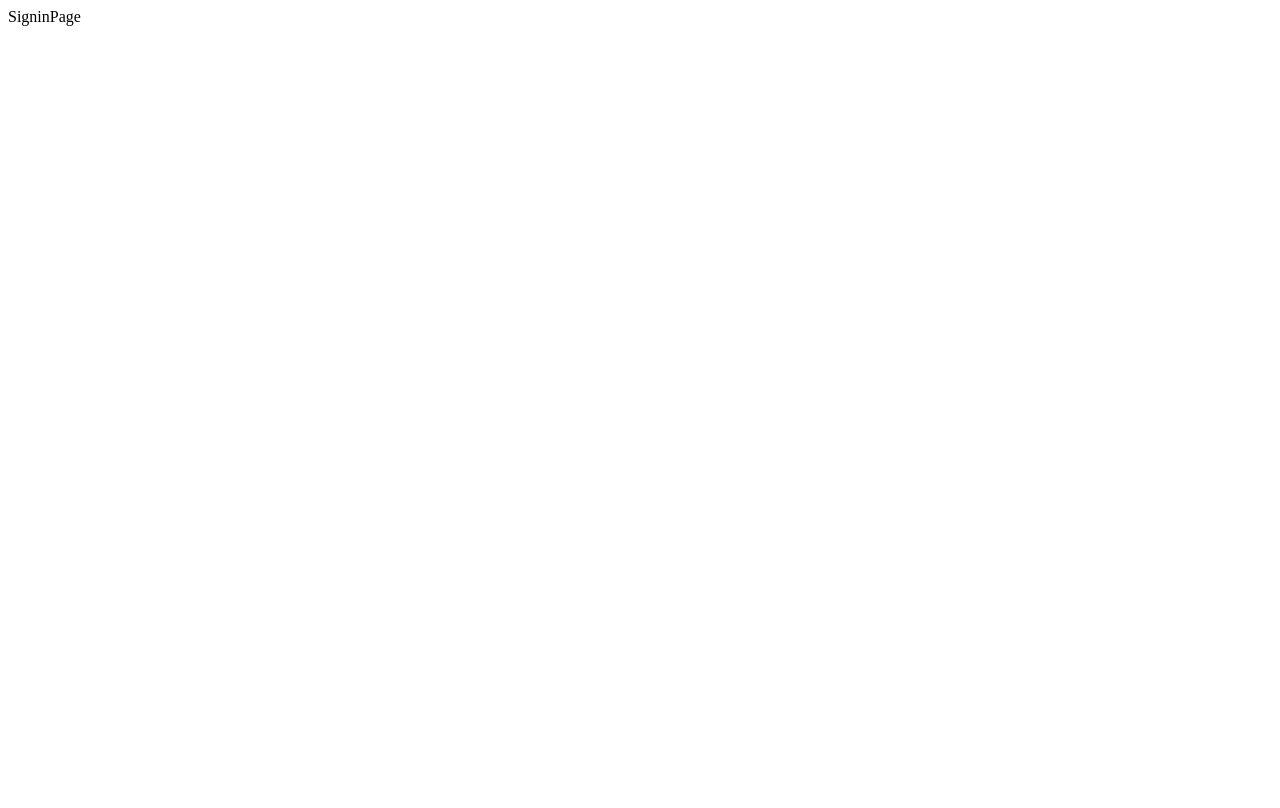
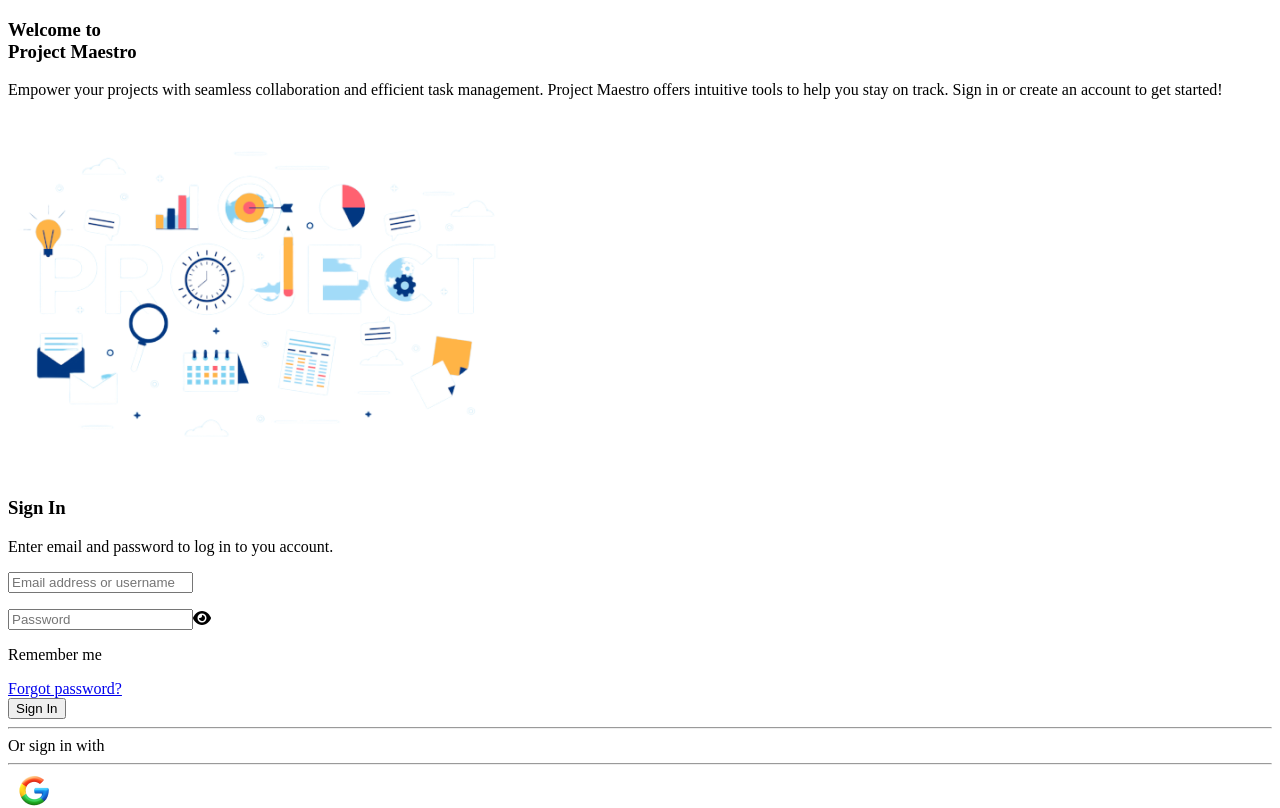
Before and after one commit to swaraj150/Project-Management, a React (Vite) app in the folder client/: page /sign-in in a window 1280 px wide. Shown: the top 808 px of the page. Built offline with nearby package versions, Linux system fonts and the light colour scheme.

Commit message:
added sign in page

```diff
--- a/client/src/pages/SigninPage.jsx
+++ b/client/src/pages/SigninPage.jsx
@@ -1,8 +1,16 @@
 import React from 'react'
+
+import Welcome from '../components/common/Welcome'
+import SigninForm from '../components/common/SigninForm'
 
 const SigninPage = () => {
   return (
-    <div>SigninPage</div>
+    <main>
+      <section className='signin'>
+        <Welcome />
+        <SigninForm />
+      </section>
+    </main>
   )
 }
 
```
